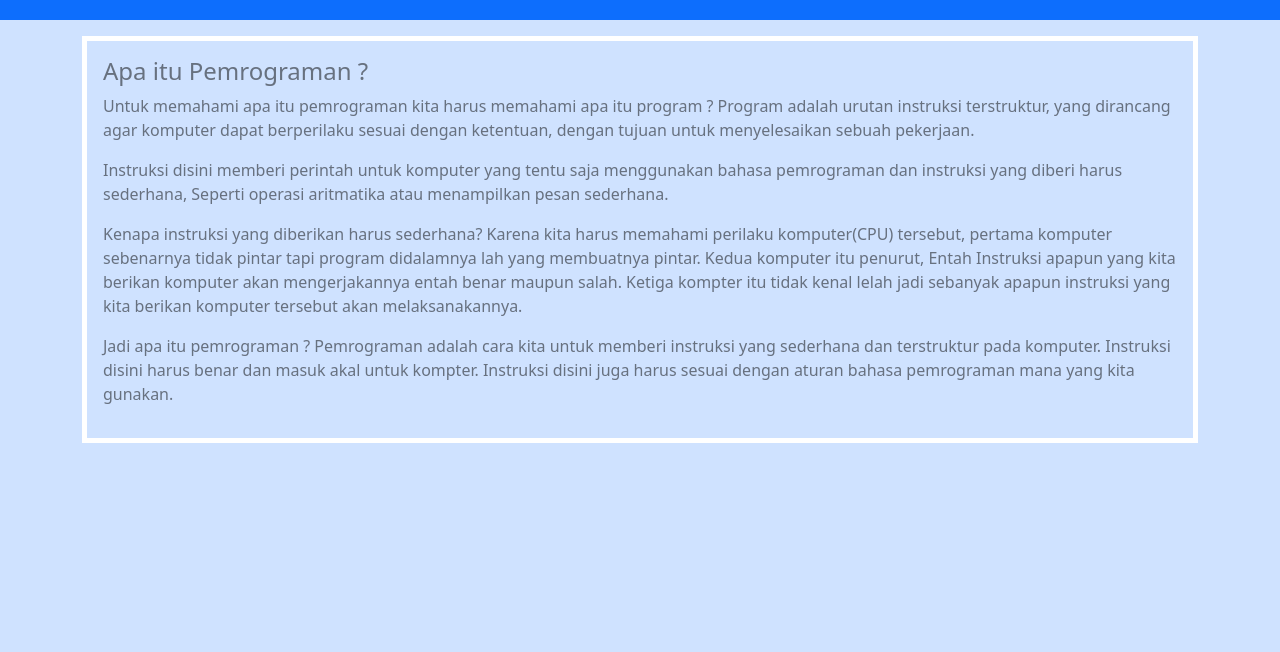
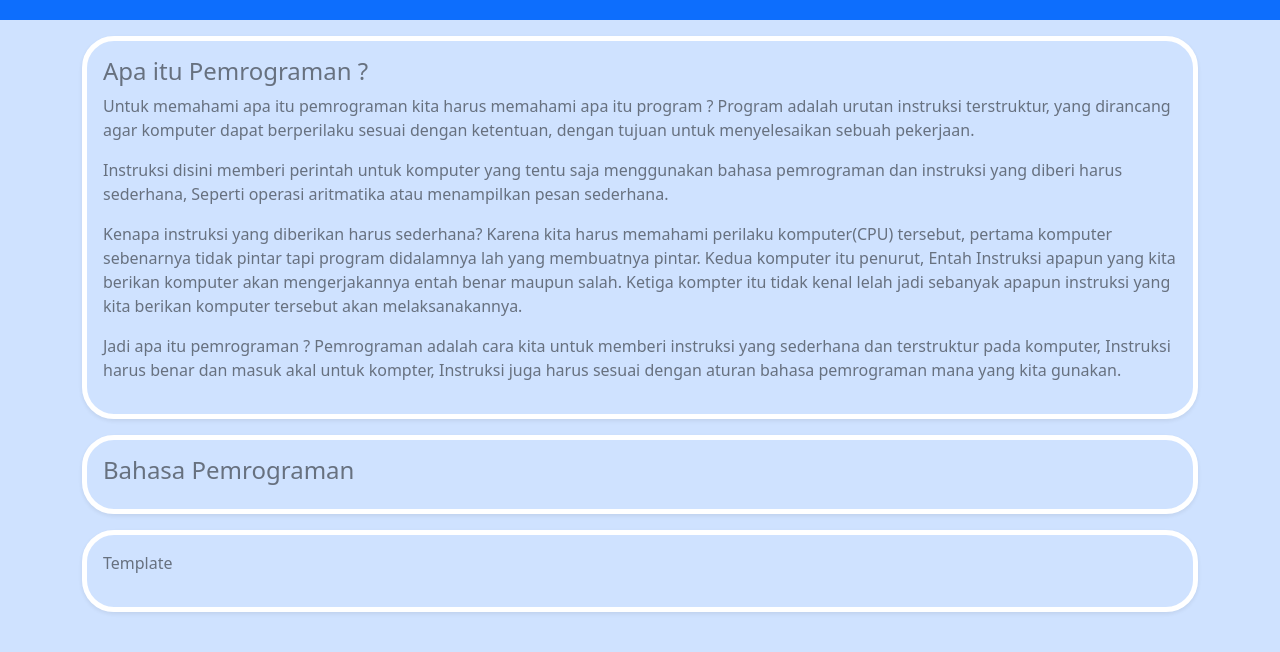
Before and after one commit to Maybe-HZ/Training, a plain HTML site: page JavaScript/index.html in a window 1280 px wide. Shown: the part 58-710 px from the top of the page. Drawn offline with nearby package versions, Linux system fonts and the light colour scheme.

Commit message:
add index html

```diff
--- a/JavaScript/index.html
+++ b/JavaScript/index.html
@@ -19,7 +19,7 @@
     </div>
     <div class="container text-black-50 pt-3">
       <div>
-        <div class="border border-white border-5 p-3">
+        <div class="border border-white border-5 rounded-5 shadow-sm p-3 mb-3">
           <h4>Apa itu Pemrograman ?</h4>
           <p>
             Untuk memahami apa itu pemrograman kita harus memahami apa itu program ? Program adalah urutan instruksi terstruktur, yang dirancang agar komputer dapat berperilaku sesuai dengan
@@ -35,11 +35,16 @@
             sebanyak apapun instruksi yang kita berikan komputer tersebut akan melaksanakannya.
           </p>
           <p>
-            Jadi apa itu pemrograman ? Pemrograman adalah cara kita untuk memberi instruksi yang sederhana dan terstruktur pada komputer. Instruksi disini harus benar dan masuk akal untuk kompter.
-            Instruksi disini juga harus sesuai dengan aturan bahasa pemrograman mana yang kita gunakan.
+            Jadi apa itu pemrograman ? Pemrograman adalah cara kita untuk memberi instruksi yang sederhana dan terstruktur pada komputer, Instruksi harus benar dan masuk akal untuk kompter, Instruksi
+            juga harus sesuai dengan aturan bahasa pemrograman mana yang kita gunakan.
           </p>
         </div>
-        <div></div>
+        <div class="border border-white border-5 rounded-5 shadow-sm p-3 mb-3">
+          <h4>Bahasa Pemrograman</h4>
+        </div>
+        <div class="border border-white border-5 rounded-5 shadow-sm p-3 mb-3">
+          <p>Template</p>
+        </div>
       </div>
     </div>
 
```
Also changed, not shown: index.html (added, +12 -0 lines).
